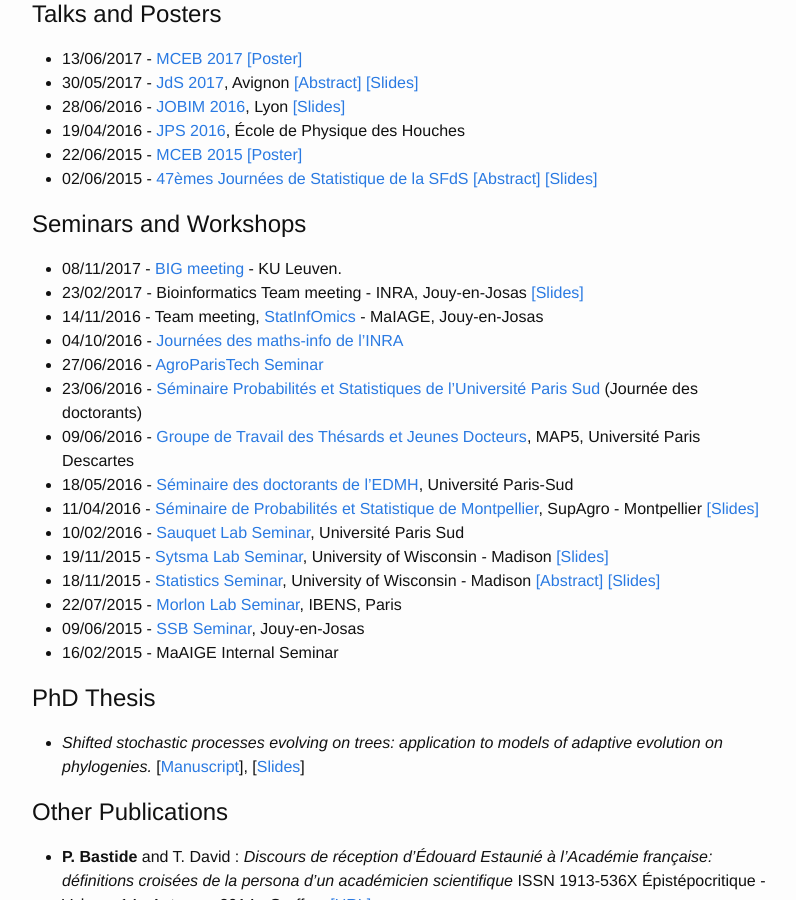
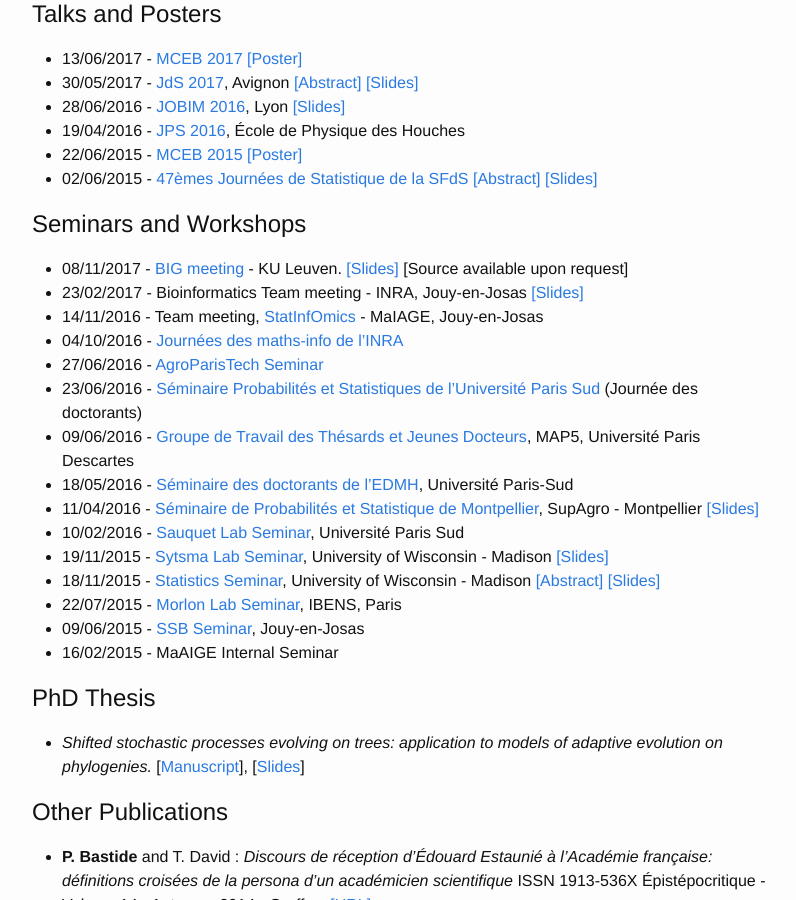
Before and after one commit to pbastide/pbastide.github.io, a Jekyll site: the page built from publi.md, in a window 1280 px wide and 900 px high, scrolled down 531 px. Shown: the whole window, without its empty margins (238-1034 px from the left). Built offline with Jekyll 4.4.1, drawn with Linux system fonts in a browser that asks for light colours.

Commit message:
Add BIG slides

```diff
--- a/publi.md
+++ b/publi.md
@@ -25,7 +25,7 @@ weight: 3
 * 02/06/2015 - [47èmes Journées de Statistique de la SFdS](http://jds2015.sfds.asso.fr/) [[Abstract]]({{site.baseurl}}/docs/SFdS_2015_v2.pdf) [[Slides]]({{site.baseurl}}/docs/20150602_JdS.pdf)
 
 # Seminars and Workshops
-* 08/11/2017 - [BIG meeting](https://gbiomed.kuleuven.be/english/networks/big/monthly-big-meetings) - KU Leuven.
+* 08/11/2017 - [BIG meeting](https://gbiomed.kuleuven.be/english/networks/big/monthly-big-meetings) - KU Leuven. [[Slides]]({{site.baseurl}}/docs/20171108_BIG.pdf) [Source available upon request]
 * 23/02/2017 - Bioinformatics Team meeting - INRA, Jouy-en-Josas [[Slides]]({{site.baseurl}}/docs/20170223_bioinfo.pdf)
 * 14/11/2016 - Team meeting, [StatInfOmics](http://maiage.jouy.inra.fr/?q=fr/StatInfOmics) - MaIAGE, Jouy-en-Josas
 * 04/10/2016 - [Journées des maths-info de l'INRA](https://journees.inra.fr/maths-info2016)
```
Also changed, not shown: 1 other file.
